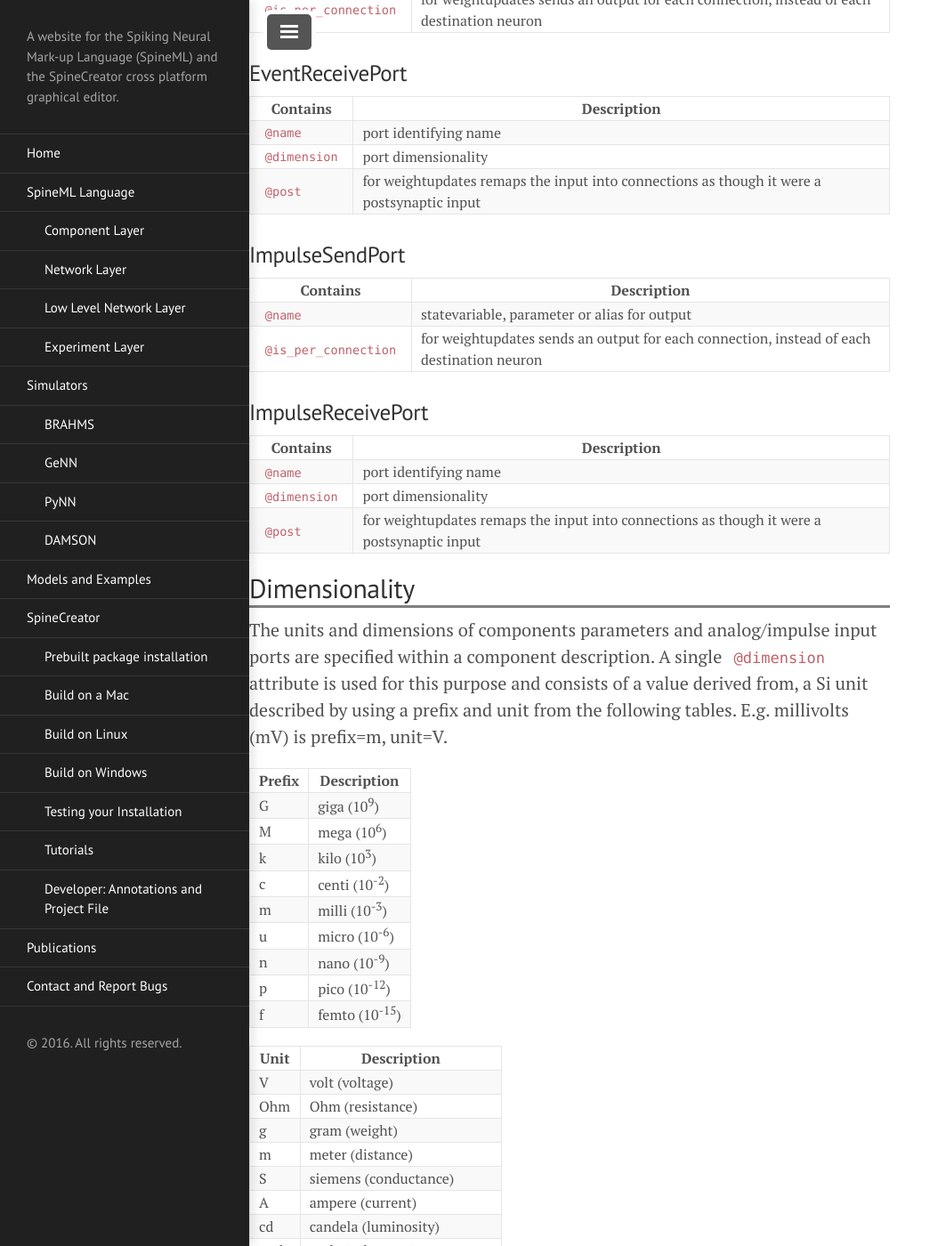
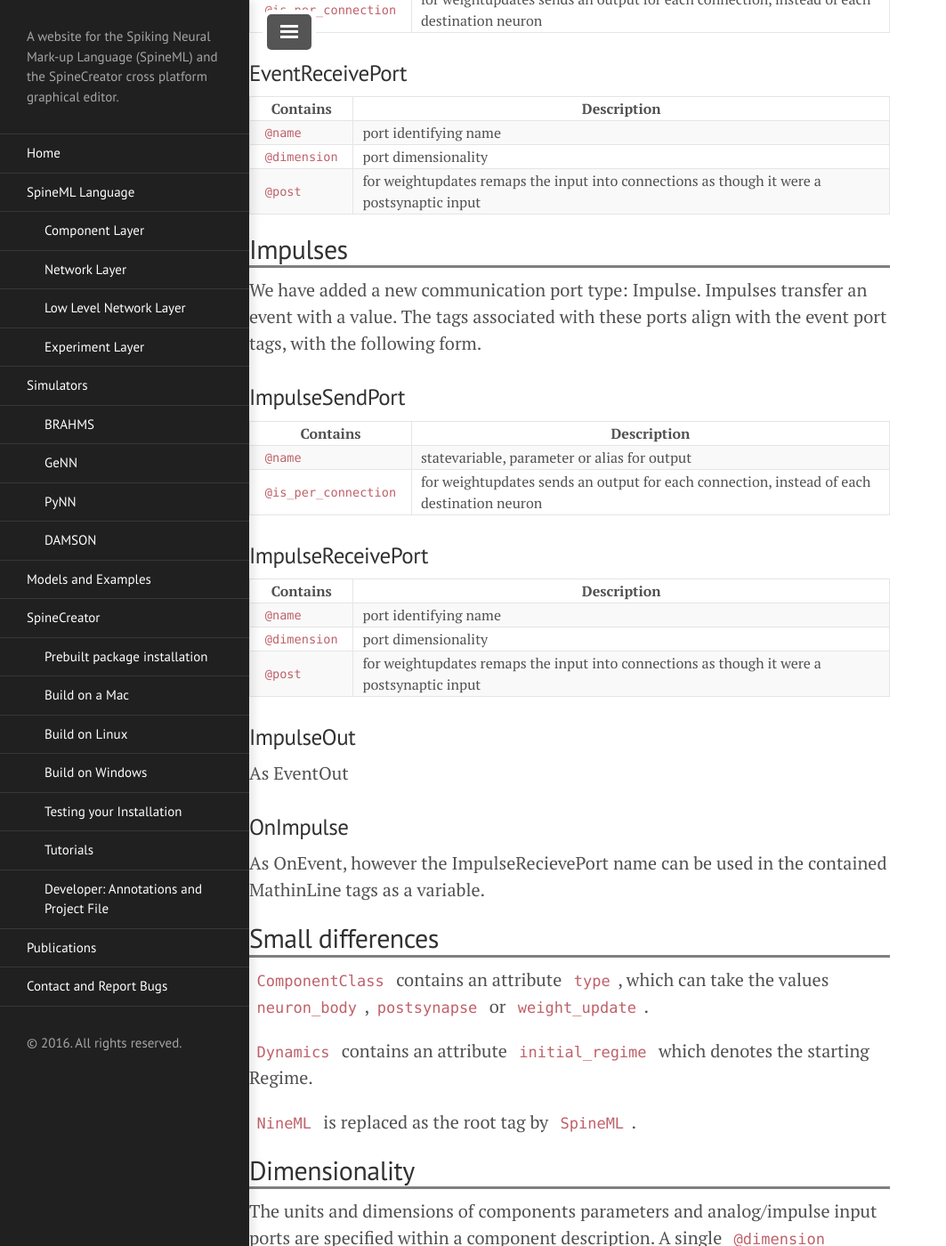
Before and after one commit to SpineML/spineml.github.io, a Jekyll site: the page built from spineml/component/index.md, in a window 1280 px wide and 1400 px high, scrolled down 1423 px. Shown: the whole window at 89% size, without its empty margins (0-1063 px from the left). Built offline with Jekyll 4.4.1, drawn with Linux system fonts in a browser that asks for light colours; nearby versions of some CDN libraries; library files that are not in the unit come from our copies.

Commit message:
Update index.md

```diff
--- a/spineml/component/index.md
+++ b/spineml/component/index.md
@@ -56,6 +56,10 @@ In SpineML we use W3C shemas for validation. This means that the port tags requi
 |  `@dimension`  |  port dimensionality  |
 |  `@post`  |  for weightupdates remaps the input into connections as though it were a postsynaptic input  |
 
+## Impulses
+
+We have added a new communication port type: Impulse. Impulses transfer an event with a value. The tags associated with these ports align with the event port tags, with the following form.
+
 ### ImpulseSendPort
 
 |  Contains  |  Description  |
@@ -70,6 +74,22 @@ In SpineML we use W3C shemas for validation. This means that the port tags requi
 |  `@name`  |  port identifying name  |
 |  `@dimension`  |  port dimensionality  |
 |  `@post`  |  for weightupdates remaps the input into connections as though it were a postsynaptic input  |
+
+### ImpulseOut
+
+As EventOut
+
+### OnImpulse
+
+As OnEvent, however the ImpulseRecievePort name can be used in the contained MathinLine tags as a variable.
+
+## Small differences
+
+`ComponentClass` contains an attribute `type`, which can take the values `neuron_body`,`postsynapse` or `weight_update`.
+
+`Dynamics` contains an attribute `initial_regime` which denotes the starting Regime.
+
+`NineML` is replaced as the root tag by `SpineML`.
 
 ## Dimensionality
 
```
